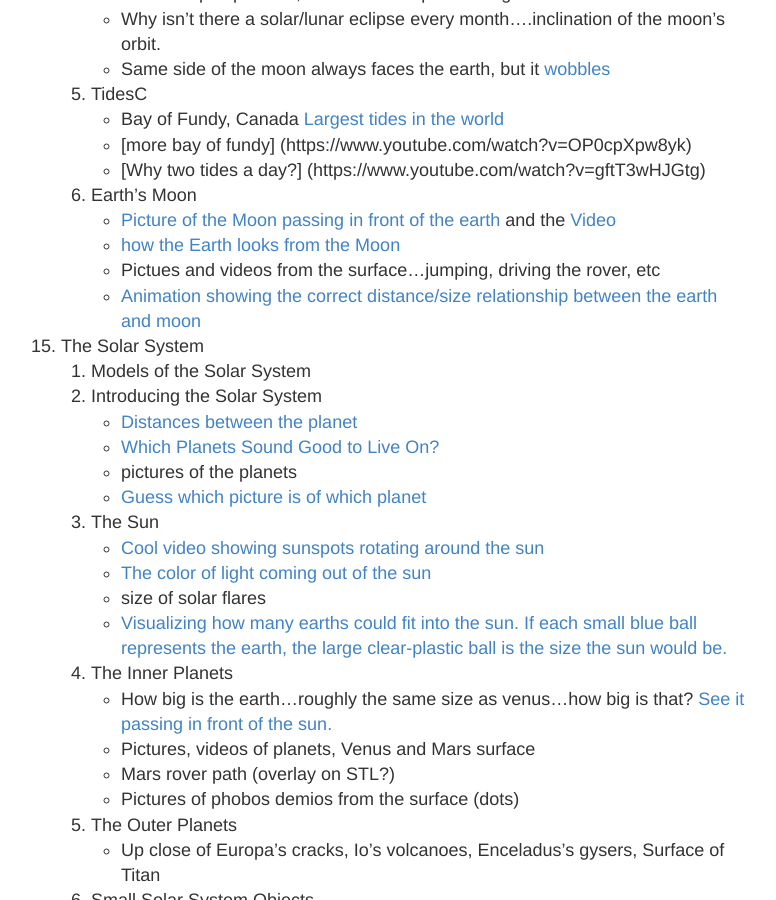
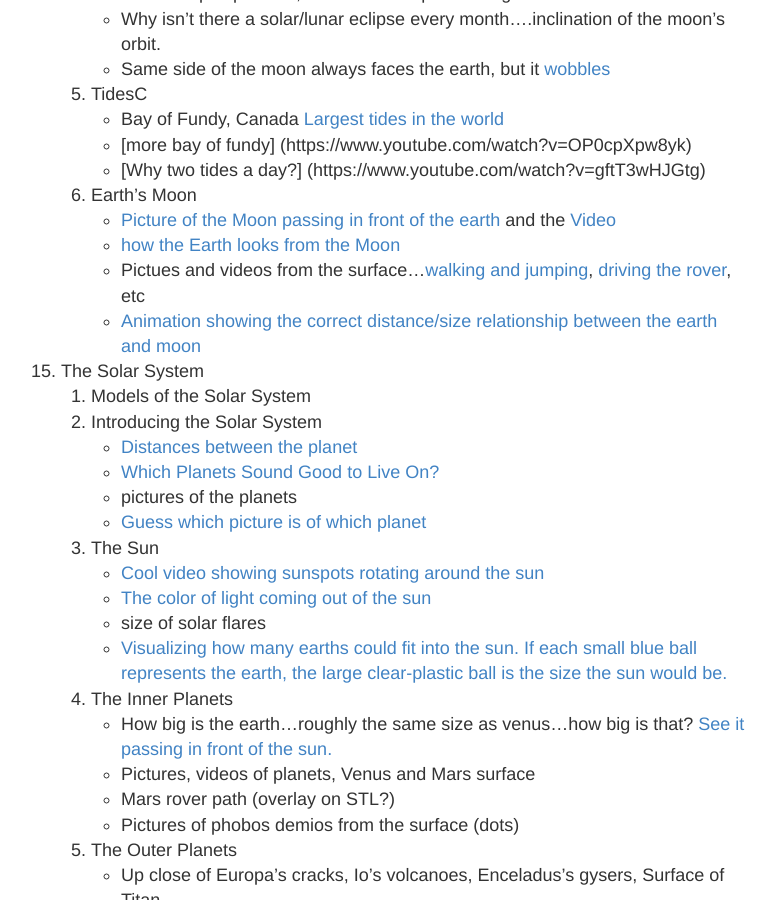
Before and after one commit to ctkstl/earth_science, a Jekyll site: the page built from resources.md, in a window 1280 px wide and 900 px high, scrolled down 7109 px. Shown: the whole window, without its empty margins (249-1025 px from the left). Built offline with Jekyll 4.4.1, drawn with Linux system fonts in a browser that asks for light colours; Markdown is read by kramdown in place of the engine named in the settings.

Commit message:
moon videos

```diff
--- a/resources.md
+++ b/resources.md
@@ -225,7 +225,7 @@ permalink: /resources/
     6.  Earth’s Moon
         *   [Picture of the Moon passing in front of the earth](http://apod.nasa.gov/apod/ap150807.html) and the [Video](https://www.youtube.com/watch?v=DMdhQsHbWTs)
         *   [how the Earth looks from the Moon](http://apod.nasa.gov/apod/ap160104.html)
-        *   Pictues and videos from the surface...jumping, driving the rover, etc
+        *   Pictues and videos from the surface...[walking and jumping](https://www.youtube.com/watch?v=sy9R8WN2uMc), [driving the rover](https://www.youtube.com/watch?v=5cKpzp358F4), etc
         *   [Animation showing the correct distance/size relationship between the earth and moon](https://i.imgur.com/gk9nSeI.gifv)
 15. The Solar System
     1.  Models of the Solar System
```
